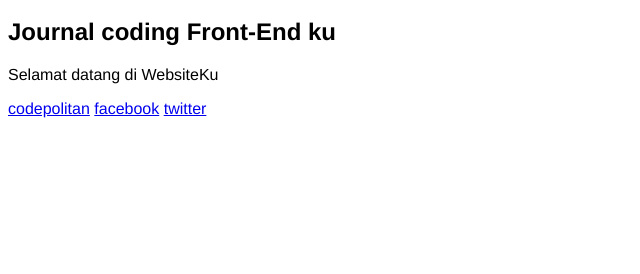
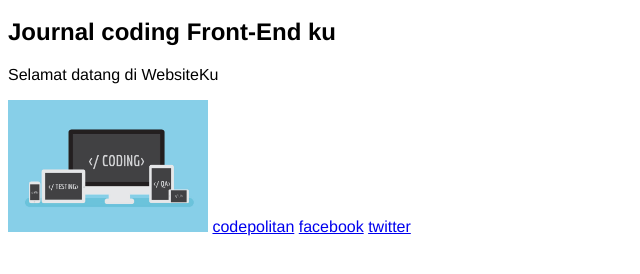
Before and after one commit to haqqer/sekolahkoding, a plain HTML site: page index.html in a window 1280 px wide. Shown: the part 48-322 px from the top of the page, without its empty margins (0-640 px from the left). Drawn offline with Linux system fonts and the light colour scheme.

Commit message:
revisi keenam

```diff
--- a/index.html
+++ b/index.html
@@ -11,6 +11,7 @@
         <h1>WebsiteKu</h1>
         <h2>Journal coding Front-End ku</h2>
         <p>Selamat datang di WebsiteKu</p>
+        <img src="img/coding.jpg" alt="text code" max-height="100%" width="200">
         <a href="http://codepolitan.com" target="_blank">codepolitan</a>
         <a href="http://facebook.com" target="_blank">facebook</a>
         <a href="http://twitter.com" target="_blank">twitter</a>
```
